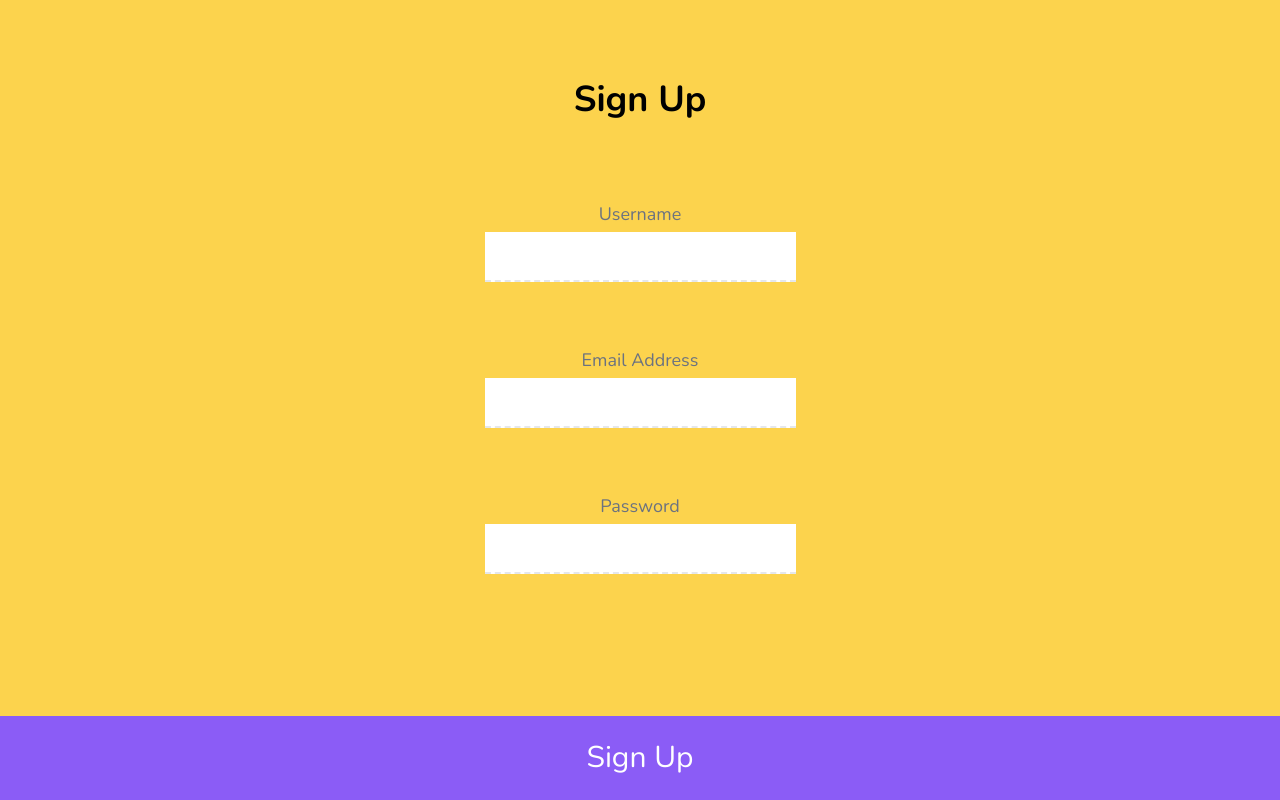
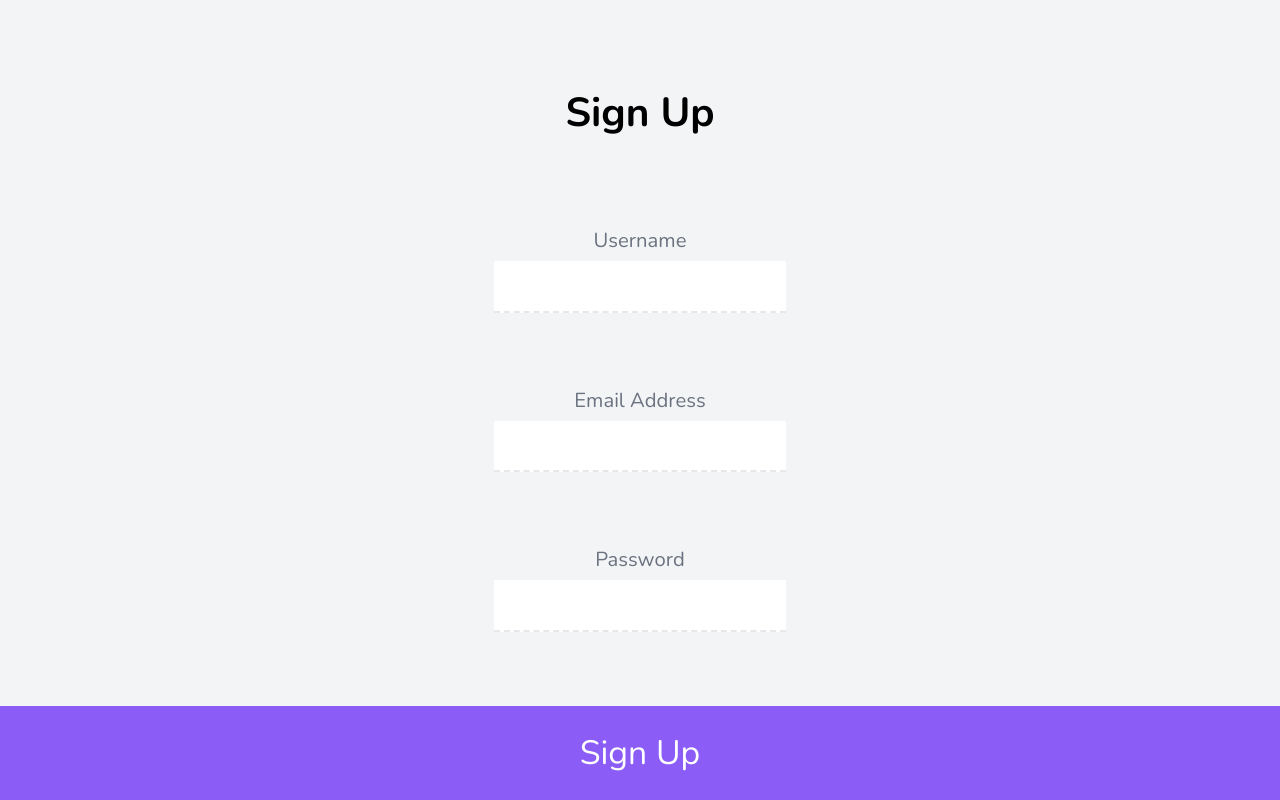
Before and after one commit to chickencoder/ghosty, a Next.js app: page /signup in a window 1280 px wide. Built offline with nearby package versions, Linux system fonts and the light colour scheme.

Commit message:
Pull in changes from codespace

```diff
--- a/components/header.js
+++ b/components/header.js
@@ -54,7 +54,7 @@ export default function Header() {
   return (
     <>
       {loading && <Overlay />}
-      <header className="fixed top-0 inset-x-0 h-16 px-4 bg-green-400 text-white">
+      <header className="fixed top-0 inset-x-0 h-16 standalone:h-24 standalone:pt-safe-top px-4 bg-green-400 text-white">
         <nav className="h-full flex items-center justify-between">
           <Camera setLoading={setLoading} />
           <h1 className="text-2xl">Ghosty</h1>
--- a/components/input.js
+++ b/components/input.js
@@ -11,14 +11,21 @@ export default function Input({
     purple: 'focus:border-purple-400',
   }
   const classes = classnames(
-    'mt-0 block mx-auto px-0.5 border-0 border-b-2 border-gray-200 text-gray-800 border-dashed focus:ring-0 text-center text-2xl',
+    'mt-0 block mx-auto px-0.5 border-0 border-b-2 border-gray-200 text-gray-800 border-dashed focus:ring-0 text-center text-xl',
     variants[variant],
     className
   )
   return (
     <label className="block text-center">
       <span className="block text-lg text-gray-500 mb-1">{label}</span>
-      <input {...props} className={classes} />
+      <input
+        className={classes}
+        autoComplete="off"
+        autoCorrect="off"
+        autocapitalize="off"
+        spellCheck="false"
+        {...props}
+      />
     </label>
   )
 }
--- a/components/large-button.js
+++ b/components/large-button.js
@@ -4,15 +4,20 @@ export default function LargeButton({
   children,
   variant = 'green',
   className = '',
+  ...props
 }) {
   const variants = {
-    green: 'bg-green-500 hover:bg-green-400',
-    purple: 'bg-purple-500 hover:bg-purple-500',
+    green: 'bg-green-400 hover:bg-green-300',
+    purple: 'bg-purple-500 hover:bg-purple-400',
   }
   const classes = classnames(
     'inset-x-0 w-full block text-white text-3xl p-6',
     variants[variant],
     className
   )
-  return <button className={classes}>{children}</button>
+  return (
+    <button className={classes} {...props}>
+      {children}
+    </button>
+  )
 }
--- /dev/null
+++ b/components/spacer.js
@@ -0,0 +1,5 @@
+export default function Spacer() {
+  return (
+    <div className="text-center h-16 standalone:h-24 standalone:pt-safe-top" />
+  )
+}
--- a/css/index.css
+++ b/css/index.css
@@ -14,8 +14,12 @@
   -webkit-tap-highlight-color: transparent;
 }
 
+html {
+  font-size: 18px;
+}
+
 body {
-  @apply bg-yellow-300;
+  @apply bg-gray-100;
 }
 
 /* Start purging... */
--- a/hooks/messages.js
+++ b/hooks/messages.js
@@ -13,7 +13,7 @@ function sentOrReceieved({ from }) {
 
 function formatMessages({ data }) {
   return data
-    .map(({ sent_at, opened_at, ...message }) => ({
+    ?.map(({ sent_at, opened_at, ...message }) => ({
       time: format(new Date(sent_at)),
       opened: isOpened(opened_at),
       type: sentOrReceieved(message),
--- a/package.json
+++ b/package.json
@@ -7,6 +7,8 @@
     "start": "next start"
   },
   "dependencies": {
+    "@sentry/browser": "^5.29.2",
+    "@sentry/node": "^5.29.2",
     "@supabase/supabase-js": "^1.0.7",
     "@tailwindcss/forms": "^0.2.1",
     "aws-sdk": "^2.799.0",
--- a/pages/feed.js
+++ b/pages/feed.js
@@ -2,6 +2,7 @@ import Header from '../components/header'
 import Messages from '../components/messages'
 import Viewer from '../components/viewer'
 import Error from '../components/error'
+import Spacer from '../components/spacer'
 import client from '../lib/supabase'
 import { useEffect, useState } from 'react'
 import { useRouter } from 'next/router'
@@ -35,24 +36,12 @@ export default function IndexPage() {
   }, [message])
 
   return (
-<<<<<<< HEAD
-    <>
-      <div className="min-h-screen mt-16">
-        <Header />
-        {error && <Error message={error.message} />}
-        {data && <Messages messages={data} />}
-      </div>
-      {message && <Viewer id={message} />}
-    </>
-=======
     <div className="min-h-screen">
       <Header />
-      <div className="text-center h-16 flex items-center justify-center">
-        <span role="img">👻</span>
-      </div>
+      <Spacer />
       {error && <Error message={error.message} />}
       {data && <Messages messages={data} />}
+      {message && <Viewer id={message} />}
     </div>
->>>>>>> b2890cf3b4100e1a73b11815d61c2aba79ee4a76
   )
 }
--- a/pages/index.js
+++ b/pages/index.js
@@ -1,5 +1,5 @@
-import Link from 'next/link'
 import Div100vh from 'react-div-100vh'
+import LargeButton from '../components/large-button'
 import { useCallback } from 'react'
 import { useRouter } from 'next/router'
 import client from '../lib/supabase'
@@ -14,9 +14,13 @@ export default function Index() {
     }
   })
 
+  const signup = useCallback(() => {
+    router.push('/signup')
+  })
+
   return (
-    <Div100vh className="bg-yellow-300 flex h-full flex-col justify-between ">
-      <header className="text-center standalone:pt-safe-top py-20 ">
+    <Div100vh className="bg-yellow-300 flex h-full flex-col justify-between">
+      <header className="text-center standalone:mt-safe-top py-20">
         <h1 className="text-7xl" aria-label="Ghosty">
           👻
         </h1>
@@ -24,23 +28,14 @@ export default function Index() {
       <nav className="fixed bottom-0 inset-x-0">
         <ul>
           <li className="text-center">
-            <button
-              href="#"
-              className="w-full block p-6 bg-purple-500 text-3xl text-white"
-              onClick={login}
-            >
+            <LargeButton variant="green" onClick={login}>
               Login
-            </button>
+            </LargeButton>
           </li>
           <li className="text-center">
-            <Link href="/signup">
-              <a
-                href="#"
-                className="block pb-8 p-6 bg-green-500 text-3xl text-white"
-              >
-                Sign Up
-              </a>
-            </Link>
+            <LargeButton variant="purple" onClick={signup}>
+              Sign Up
+            </LargeButton>
           </li>
         </ul>
       </nav>
--- a/pages/send/[id].js
+++ b/pages/send/[id].js
@@ -2,6 +2,7 @@ import client from '../../lib/supabase'
 import { useState, useEffect } from 'react'
 import { getForm } from '../../lib/form'
 import { useRouter } from 'next/router'
+import Spacer from '../../components/spacer'
 import Error from '../../components/error'
 
 export default function Send() {
@@ -52,9 +53,11 @@ export default function Send() {
 
   return (
     <>
-      <header className="text-center bg-purple-400 text-white p-4">
+      <header className="fixed top-0 inset-x-0 h-16 standalone:h-24 standalone:pt-safe-top px-4 bg-purple-400 text-white flex items-center justify-center">
         <h1 className="text-2xl">Send to...</h1>
       </header>
+      <Spacer />
+      <main>
         {error && <Error message={error} />}
         <form onSubmit={send}>
           {friends && (
@@ -63,7 +66,11 @@ export default function Send() {
                 <li key={index}>
                   <label className="flex items-center justify-between space-x-2 p-4">
                     <span className="text-xl font-bold">{users.username}</span>
-                  <input id={users.username} value={users.id} type="checkbox" />
+                    <input
+                      id={users.username}
+                      value={users.id}
+                      type="checkbox"
+                    />
                   </label>
                 </li>
               ))}
@@ -78,6 +85,7 @@ export default function Send() {
             </button>
           </footer>
         </form>
+      </main>
     </>
   )
 }
--- a/pages/settings.js
+++ /dev/null
@@ -1,54 +0,0 @@
-import client from '../lib/supabase'
-import { useRouter } from 'next/router'
-
-function Back() {
-  const router = useRouter()
-
-  return (
-    <button onClick={() => router.back()}>
-      <svg
-        xmlns="http://www.w3.org/2000/svg"
-        fill="none"
-        viewBox="0 0 24 24"
-        stroke="currentColor"
-        className="w-6 h-6 text-white"
-      >
-        <path
-          strokeLinecap="round"
-          strokeLinejoin="round"
-          strokeWidth={2}
-          d="M15 19l-7-7 7-7"
-        />
-      </svg>
-    </button>
-  )
-}
-
-export default function Settings() {
-  const router = useRouter()
-
-  function logout() {
-    client.auth.signOut()
-    router.push('/')
-  }
-
-  return (
-    <>
-      <header className="fixed top-0 inset-x-0 h-16 px-4 bg-green-400 text-white">
-        <nav className="h-full flex items-center justify-between">
-          <Back />
-          <h1 className="text-2xl">Settings</h1>
-          <span className="w-6" />
-        </nav>
-      </header>
-      <main className="mt-16 p-4">
-        <button
-          onClick={logout}
-          className="w-full bg-gray-100 rounded-md text-xl text-red-500 px-2 py-3"
-        >
-          Log Out
-        </button>
-      </main>
-    </>
-  )
-}
--- a/tailwind.config.js
+++ b/tailwind.config.js
@@ -15,6 +15,15 @@ module.exports = {
       animation: {
         loader: 'loader 10s linear infinite',
       },
+      screens: {
+        standalone: { raw: '(display-mode: standalone)' },
+      },
+      spacing: {
+        'safe-top': 'env(safe-area-inset-top)',
+        'safe-bottom': 'env(safe-area-inset-bottom)',
+        'safe-left': 'env(safe-area-inset-left)',
+        'safe-right': 'env(safe-area-inset-right)',
+      },
     },
   },
   plugins: [require('@tailwindcss/forms')],
```
Also changed, not shown: 1 other file (tests, documents, lock files or other folders). Lines whose indentation alone changed are shown as unchanged.
